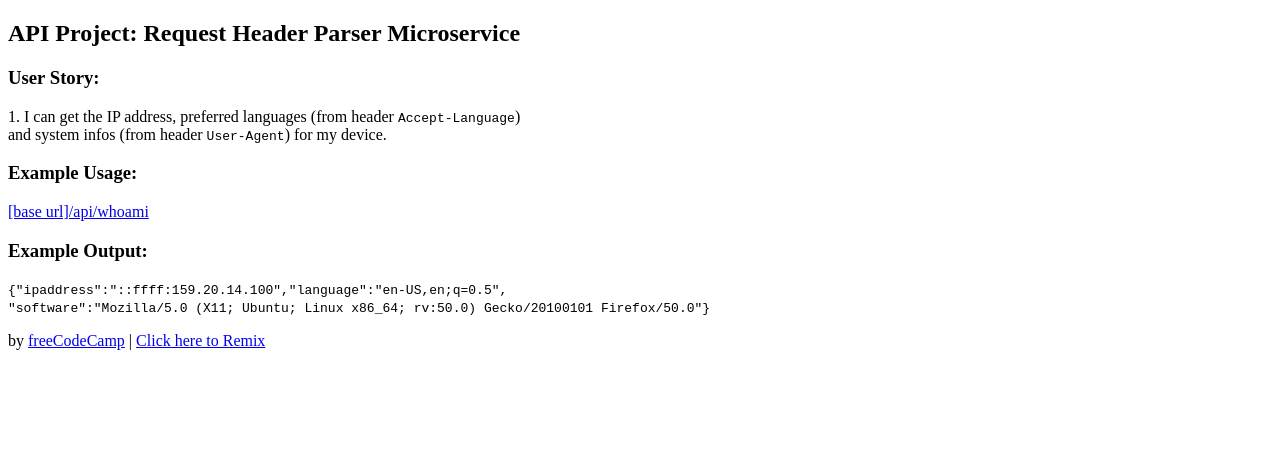
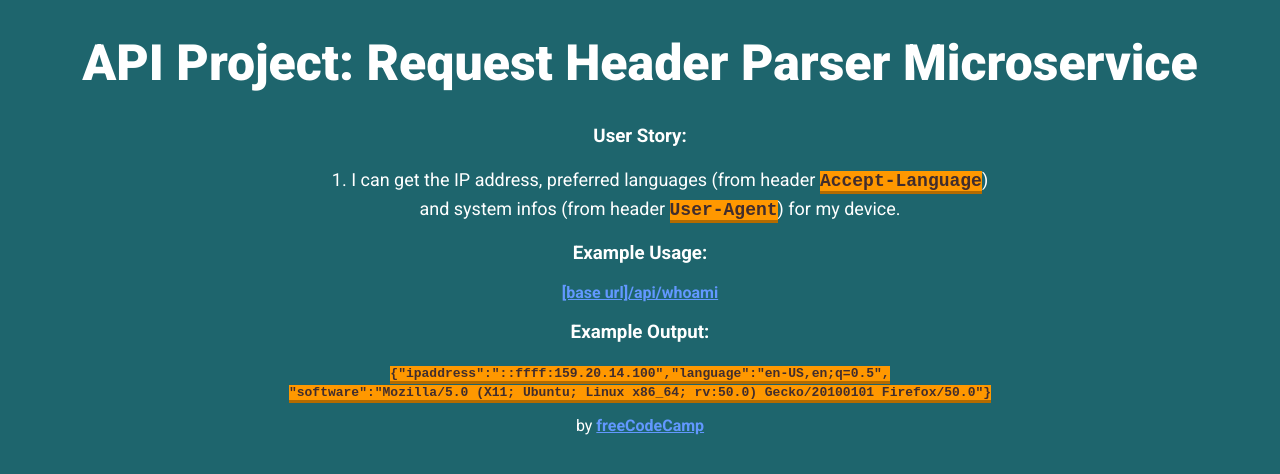
Before and after one commit to isemaj/fcc-request-header-parser-microservice, a website: page public/index.html in a window 1280 px wide. Drawn offline with Linux system fonts and the light colour scheme.

Commit message:
add style

```diff
--- a/public/index.html
+++ b/public/index.html
@@ -1,18 +1,20 @@
 <!DOCTYPE html>
 
 <html>
-
  <head>
     <title>Request Header Parser</title>
-      <link href="https://fonts.googleapis.com/css?family=Roboto" rel="stylesheet" type="text/css">
+    <link href="https://fonts.googleapis.com/css?family=Roboto:400,700,900" rel="stylesheet" type="text/css">
     <link href="style.css" rel="stylesheet" type="text/css">
  </head>
 
  <body>
     <div class="container">
-        <h2>API Project: Request Header Parser Microservice</h2>
+      <h1>API Project: Request Header Parser Microservice</h1>
       <h3>User Story: </h3>
-        1. I can get the IP address, preferred languages (from header <code>Accept-Language</code>)<br> and system infos (from header <code>User-Agent</code>) for my device.
+      <ol class="user-stories">
+        <li>I can get the IP address, preferred languages (from header <code>Accept-Language</code>)<br> and system infos (from header <code>User-Agent</code>) for my device.
+        </li>
+      </ol>
 
       <h3>Example Usage:</h3>
       <p>
@@ -26,10 +28,8 @@
     </div>
     <div class="footer">
       <p>
-          by <a href="http://www.freecodecamp.com">freeCodeCamp</a> | <a href="https://hyperdev.com/#!/remix/FCC_API_header_bplate/8c449aa9-a80c-47ad-8142-8da90f658731">Click here to Remix</a>
+        by <a href="http://www.freecodecamp.com">freeCodeCamp</a>
       </p>
     </div>
  </body>
-
-
 </html>
--- a/public/style.css
+++ b/public/style.css
@@ -0,0 +1,33 @@
+body {
+  font-family: 'Roboto', sans-serif;
+  text-align:  center;
+  background-color:  #1e656d;
+  color:  white;
+}
+
+h1 {
+  font-size: 50px;
+  font-weight: 900;
+}
+
+.user-stories {
+  list-style-position: inside;
+  font-size:  18px;
+  line-height: 1.5;
+}
+
+.example-usage {
+  list-style-type: none;
+}
+
+code {
+  background-color:  #FF9800;
+  border-bottom: 3.5px solid #b46b00;
+  color: #412d2d;
+  font-weight: bold;
+}
+
+a {
+  color: #6298ff;
+  font-weight: bold;
+}
```
Lines whose indentation alone changed are shown as unchanged.
